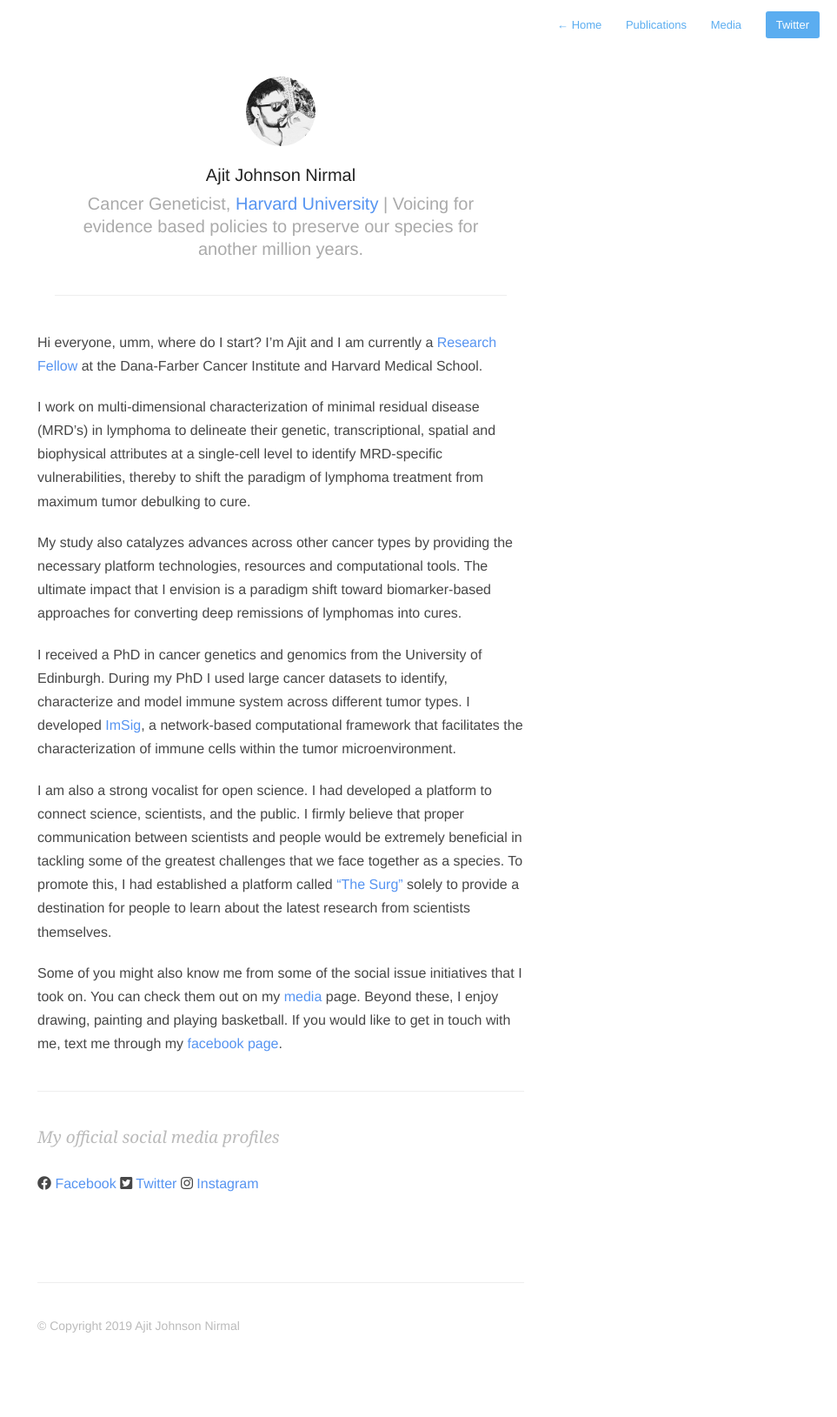
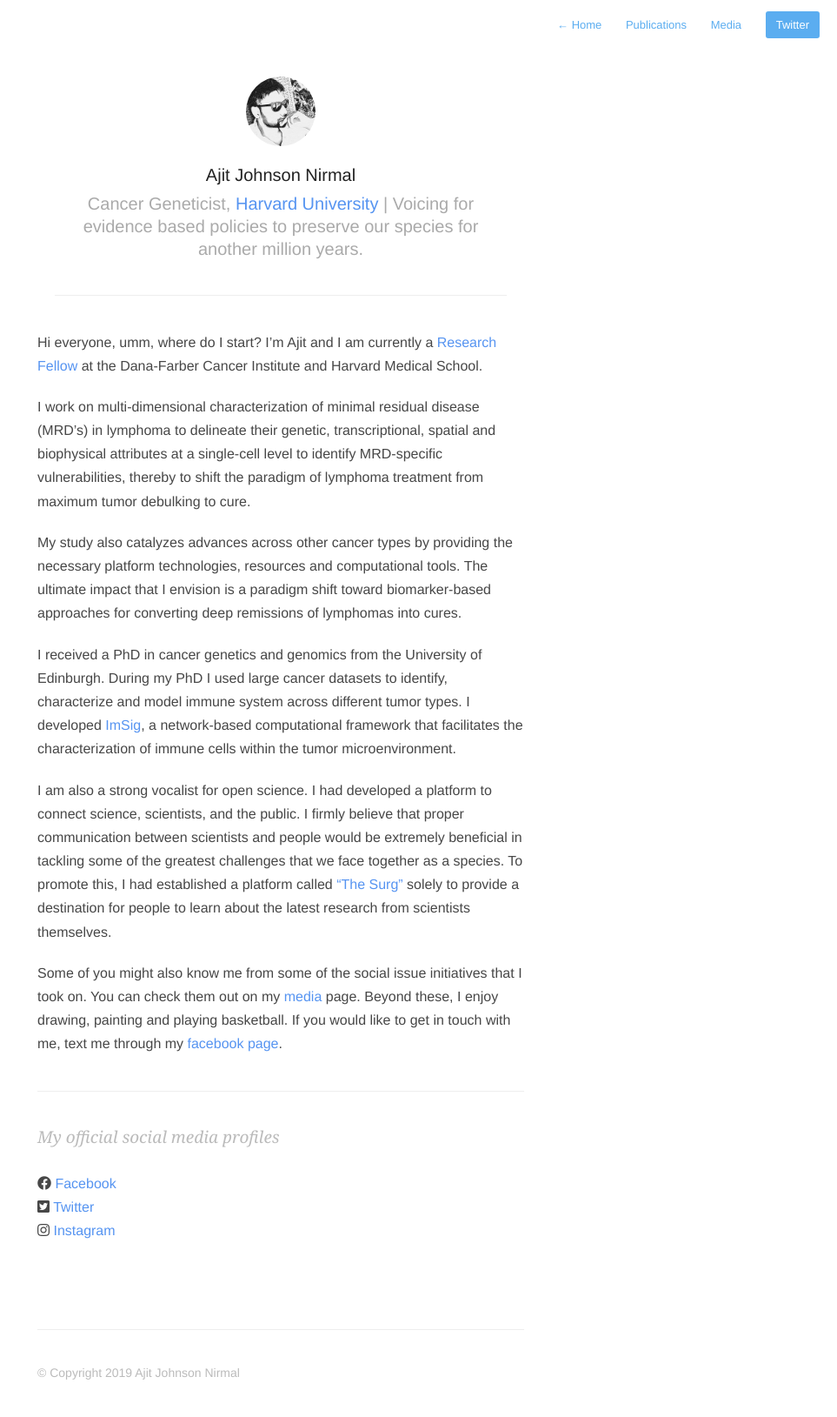
Before and after one commit to jjacklee116/ajitjohnson.github.io, a Jekyll site: the page built from about.md, in a window 1280 px wide. Shown: the whole page at 87% size, without its empty margins (317-1280 px from the left). Built offline with Jekyll 4.4.1, drawn with Linux system fonts in a browser that asks for light colours; nearby versions of some CDN libraries; before the commit the page ends 1575 px from its top, so only the background shows below that.

Commit message:
more styling

```diff
--- a/about.md
+++ b/about.md
@@ -25,8 +25,8 @@ Some of you might also know me from some of the social issue initiatives that I
 
 ## My official social media profiles
 <br>
-<i class="fab fa-facebook"></i>[ Facebook](https://www.facebook.com/ajitjohnsonnirmal)
-<i class="fab fa-twitter-square"></i>[ Twitter](https://twitter.com/ajitjohnson_n)
+<i class="fab fa-facebook"></i>[ Facebook](https://www.facebook.com/ajitjohnsonnirmal)<br>
+<i class="fab fa-twitter-square"></i>[ Twitter](https://twitter.com/ajitjohnson_n)<br>
 <i class="fab fa-instagram"></i>[ Instagram](https://www.instagram.com/ajitjohnson_n/)
 
 
```
